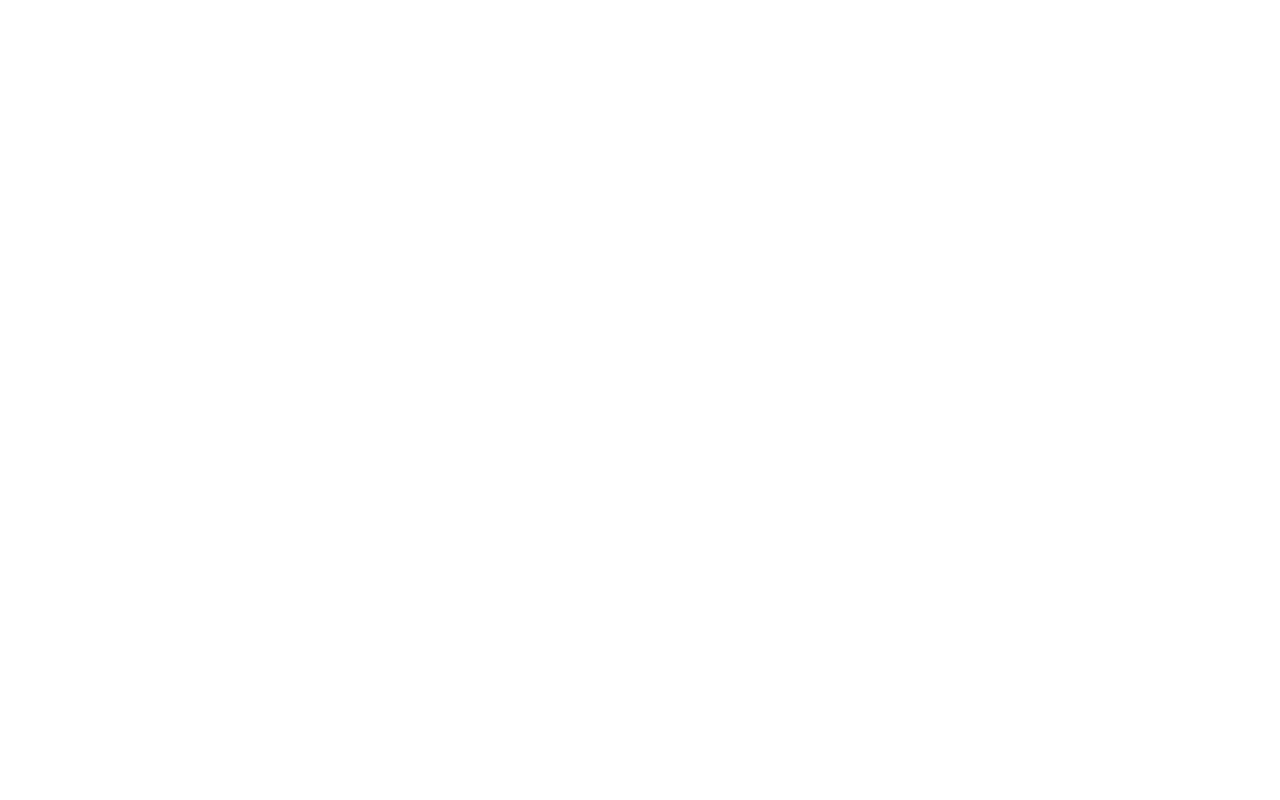
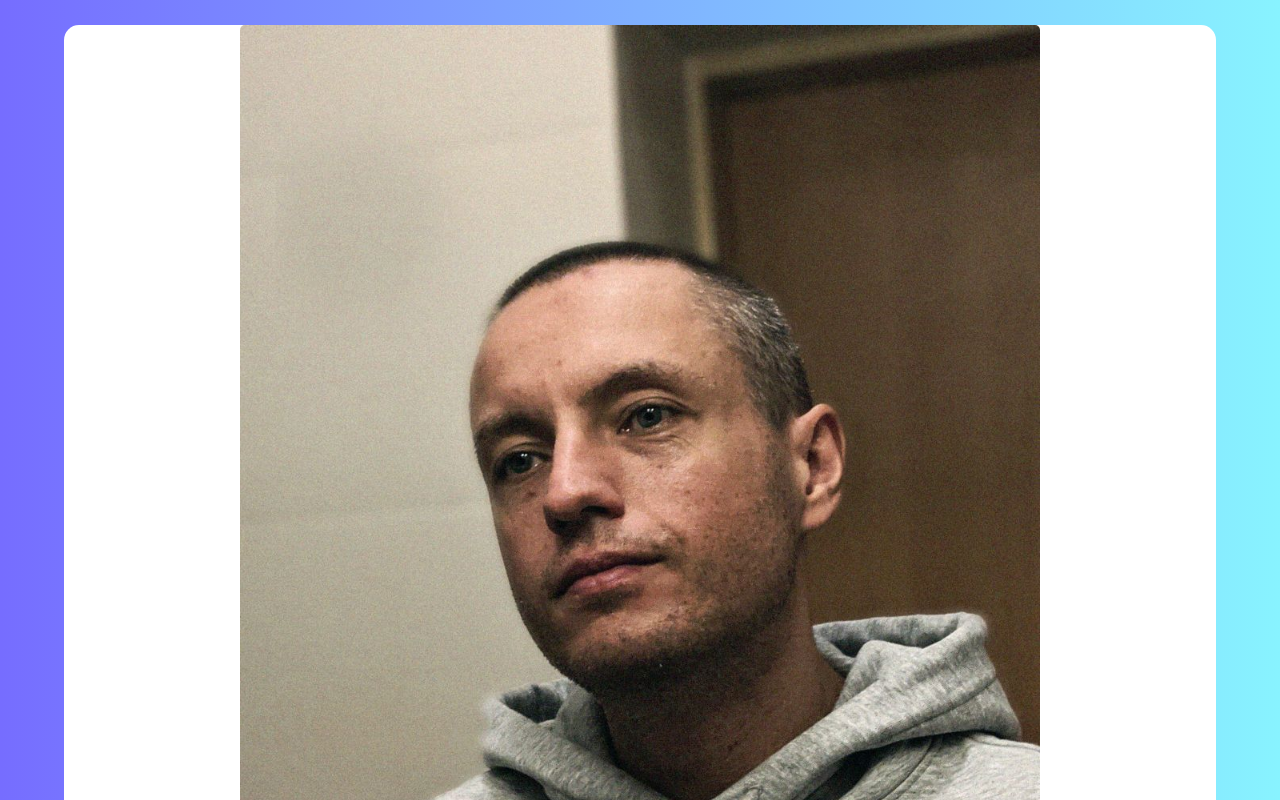
Before and after one commit to qkiczw/portfolio2022, a website: page src/index.html in a window 1280 px wide. Shown: the top 800 px of the page. Drawn offline with nearby package versions, Linux system fonts and the light colour scheme; files that its build step writes are made by us from their sources.

Commit message:
Add header structure, picture and some css to style it.

```diff
--- a/src/index.html
+++ b/src/index.html
@@ -9,7 +9,26 @@
     <link rel="stylesheet" href="css/styles.css" />
   </head>
   <body>
-    <div class="app"></div>
+    <div class="app">
+      <div class="header">
+        <div class="header__container">
+          <div class="header__picture-container">
+            <img
+              class="header__picture"
+              src="./assets/me.jpg"
+              alt="Picture of me."
+            />
+          </div>
+          <div class="header__info-container">
+            <div class="header__personal-text">
+              <p>Hi everybody! I'm</p>
+              <h2>Łukasz Sztormowski</h2>
+              <p>Junior Front-End Developer</p>
+            </div>
+          </div>
+        </div>
+      </div>
+    </div>
     <script src="js/script.js"></script>
   </body>
 </html>
--- a/src/sass/styles.scss
+++ b/src/sass/styles.scss
@@ -11,3 +11,39 @@ html {
 body {
   font-size: 1.6rem; // we set default font size value to the 16px as it was
 }
+
+.app {
+  .header {
+    display: flex;
+    justify-content: center;
+    width: 100%;
+    min-height: 100px;
+    background-image: -webkit-linear-gradient(0deg, #766dff 0%, #88f3ff 100%);
+    &__container {
+      background-color: #ffffff;
+      display: flex;
+      flex-direction: column;
+      justify-content: center;
+      align-items: center;
+    }
+    &__picture-container {
+      display: flex;
+      justify-content: center;
+    }
+    &__picture {
+      max-width: 80%;
+      border-radius: 5px;
+    }
+  }
+}
+
+@media screen and (min-width: 768px) {
+  .header {
+    padding-top: 25px;
+    .header__container {
+      width: 90%;
+      border-radius: 15px;
+      min-height: 300px;
+    }
+  }
+}
```
Also changed, not shown: public/index.html (+20 -1 lines), public/assets/me.jpg (added), public/css/styles.css, src/assets/me.jpg (added).
